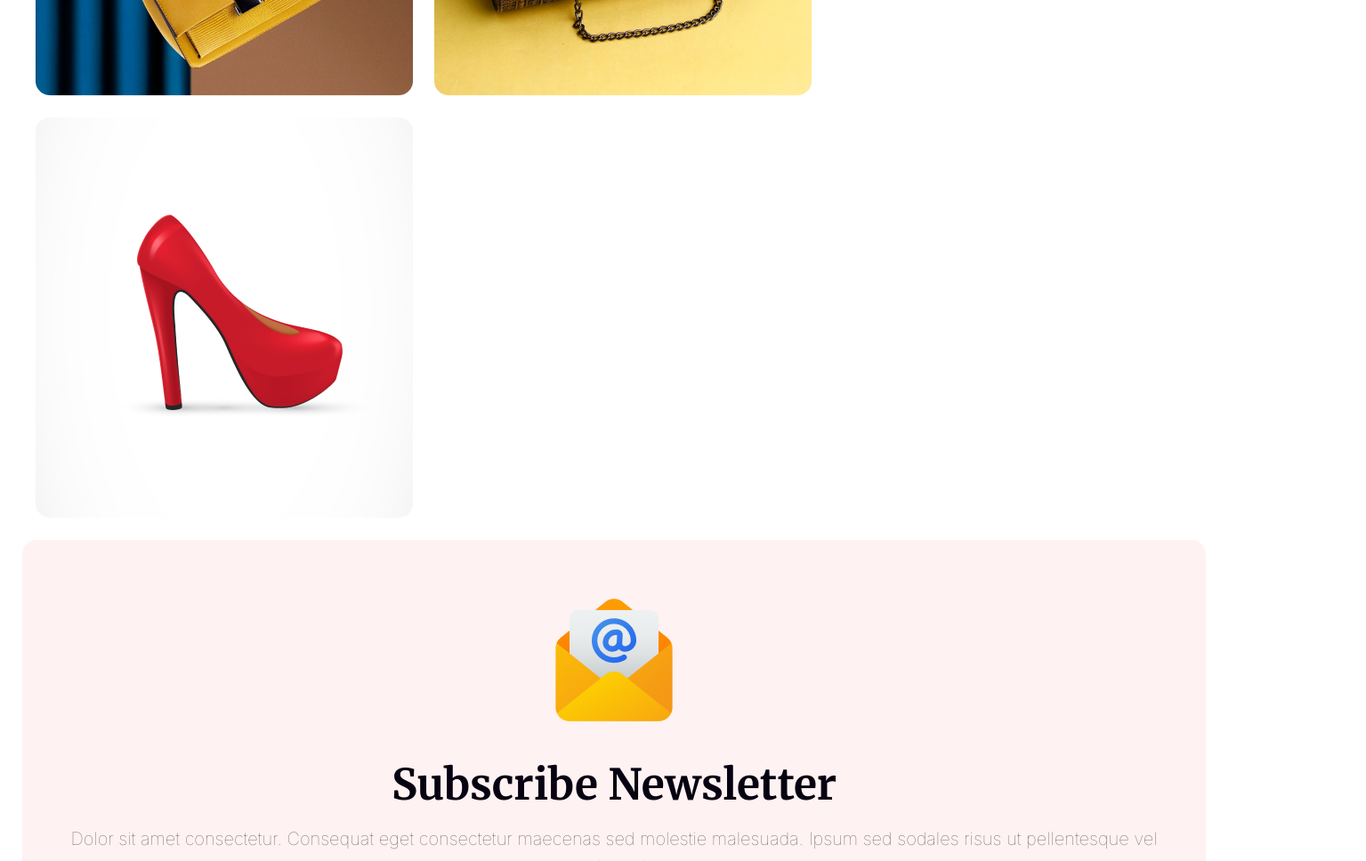
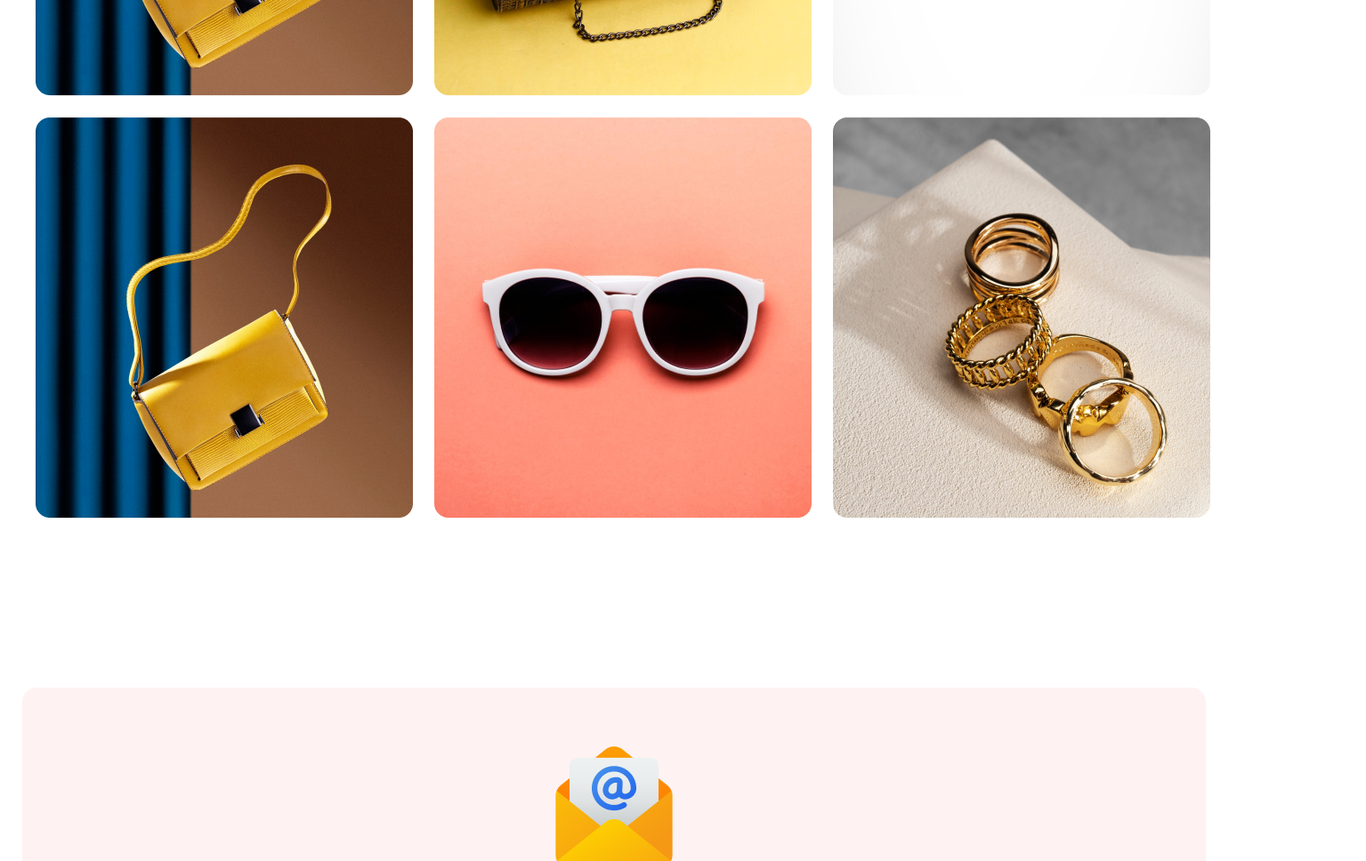
Before and after one commit to WAHEDONIK/first-assignment, a plain HTML site: page index.html in a window 1280 px wide. Shown: the part 3760-4728 px from the top of the page at 89% size, 1535 px wide, since content can reach past the window. Drawn offline with nearby package versions, Linux system fonts and the light colour scheme.

Commit message:
add code

```diff
--- a/index.css
+++ b/index.css
@@ -302,3 +302,6 @@ padding-right: 90px;
 }
 .phot{position: relative;;}
 .oed{text-align: right;}
+.this{width: 1500px;
+   height: 1116px;
+   flex-shrink: 0;}
--- a/index.html
+++ b/index.html
@@ -62,10 +62,14 @@
 
  <main><h4><p class="z">THE BEST GIFTS</p></h4><header class="x">Our Awesome Portfolio</header><p class="y">Dolor sit amet consectetur. Consequat eget consectetur maecenas sed molestie malesuada. <br> Ipsum sed sodales risus ut pellentesque vel euismod. </p></main>
 
- <main>
+ <main class="this">
     <img src="New folder/Rectangle 3.png" alt="">
     <img src="New folder/Rectangle 4.png" alt="">
 <img src="New folder/Rectangle 5.png" alt="">
+
+   <img src="New folder/Rectangle 3.png" alt="">
+   <img src="New folder/Rectangle 7.png" alt="">
+   <img src="New folder/Rectangle 8.png" alt="">
 
 </main>
 <main class="chithi">
```
Also changed, not shown: New folder/Rectangle 6.png (added), New folder/Rectangle 7.png (added), New folder/Rectangle 8.png (added).
